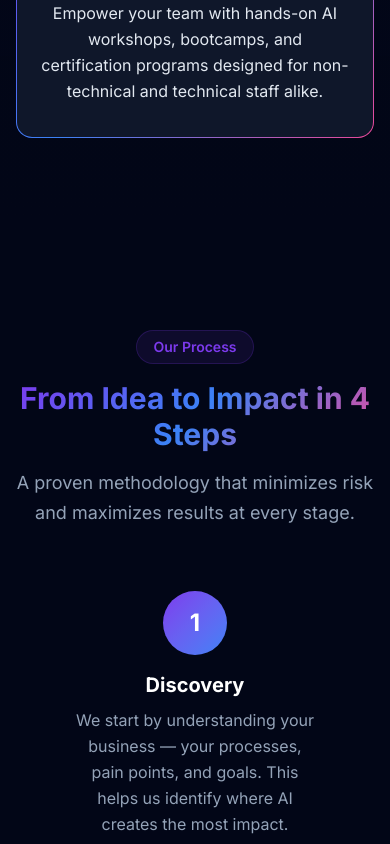
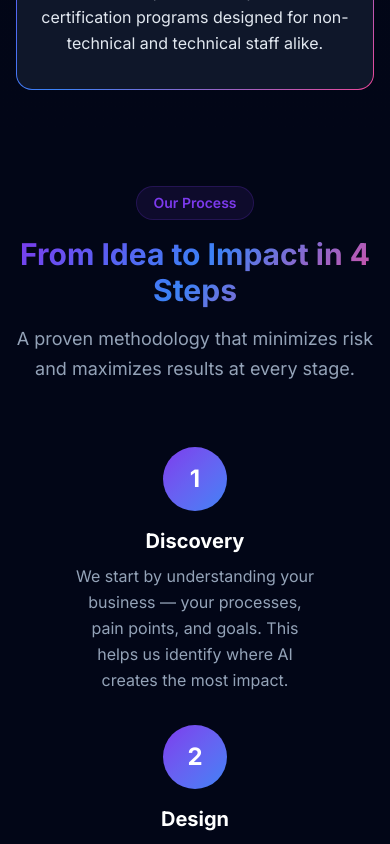
Before and after one commit to gopi6337/agenticaifirst, a Next.js app: page /agenticaifirst/ in a window 390 px wide. Shown: the part 4940-5784 px from the top of the page. Built offline with nearby package versions, Linux system fonts and the light colour scheme.

Commit message:
Reduce section padding on mobile for tighter layout

```diff
--- a/src/components/sections/HowItWorksSection.tsx
+++ b/src/components/sections/HowItWorksSection.tsx
@@ -9,7 +9,7 @@ export default function HowItWorksSection() {
   const ref = useScrollReveal();
 
   return (
-    <section id="how-it-works" ref={ref} className="py-24 relative">
+    <section id="how-it-works" ref={ref} className="py-12 md:py-24 relative">
       <div className="max-w-7xl mx-auto px-4 sm:px-6 lg:px-8">
         <SectionHeading
           label="Our Process"
--- a/src/components/sections/ServicesSection.tsx
+++ b/src/components/sections/ServicesSection.tsx
@@ -9,7 +9,7 @@ export default function ServicesSection() {
   const ref = useScrollReveal();
 
   return (
-    <section id="services" ref={ref} className="py-24 relative">
+    <section id="services" ref={ref} className="py-12 md:py-24 relative">
       <div className="absolute inset-0 bg-gradient-to-b from-slate-950 via-slate-900/50 to-slate-950" />
       <div className="relative z-10 max-w-7xl mx-auto px-4 sm:px-6 lg:px-8">
         <SectionHeading
```
